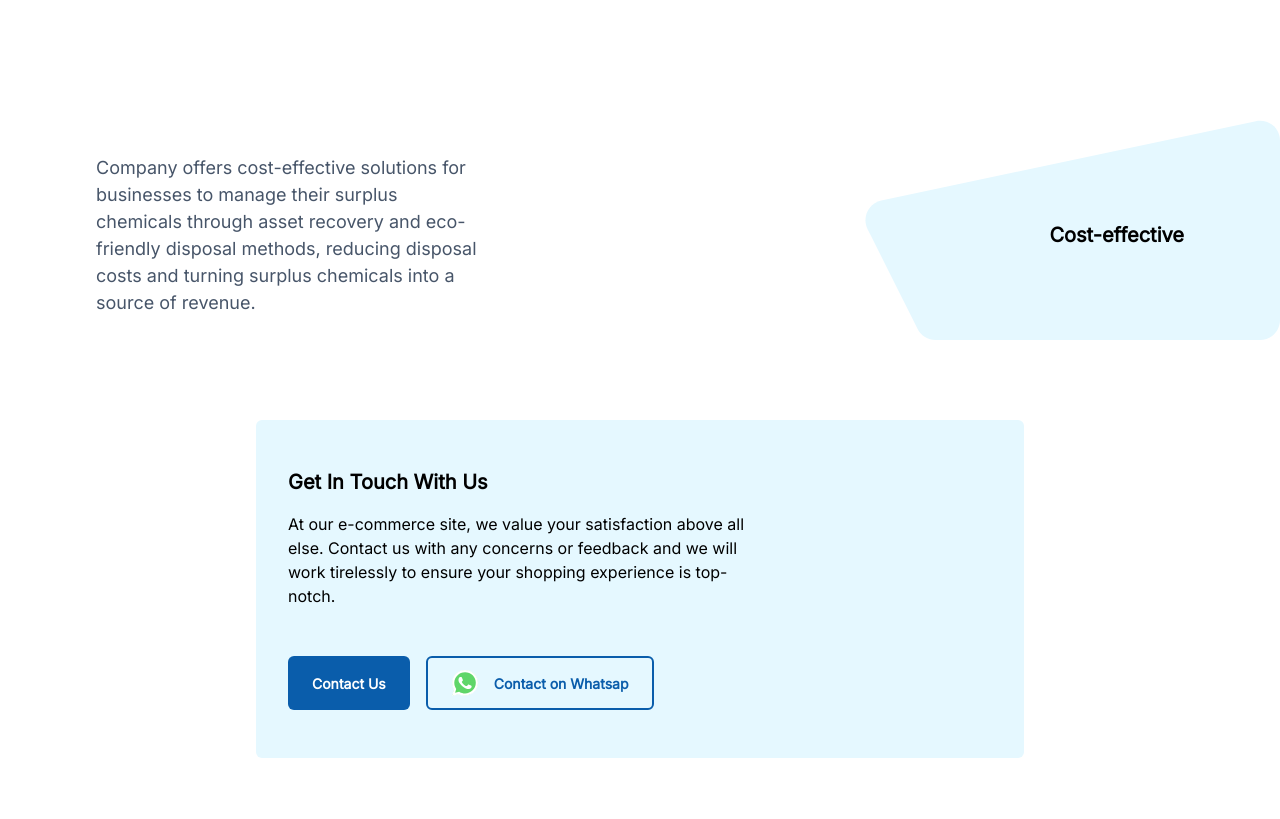
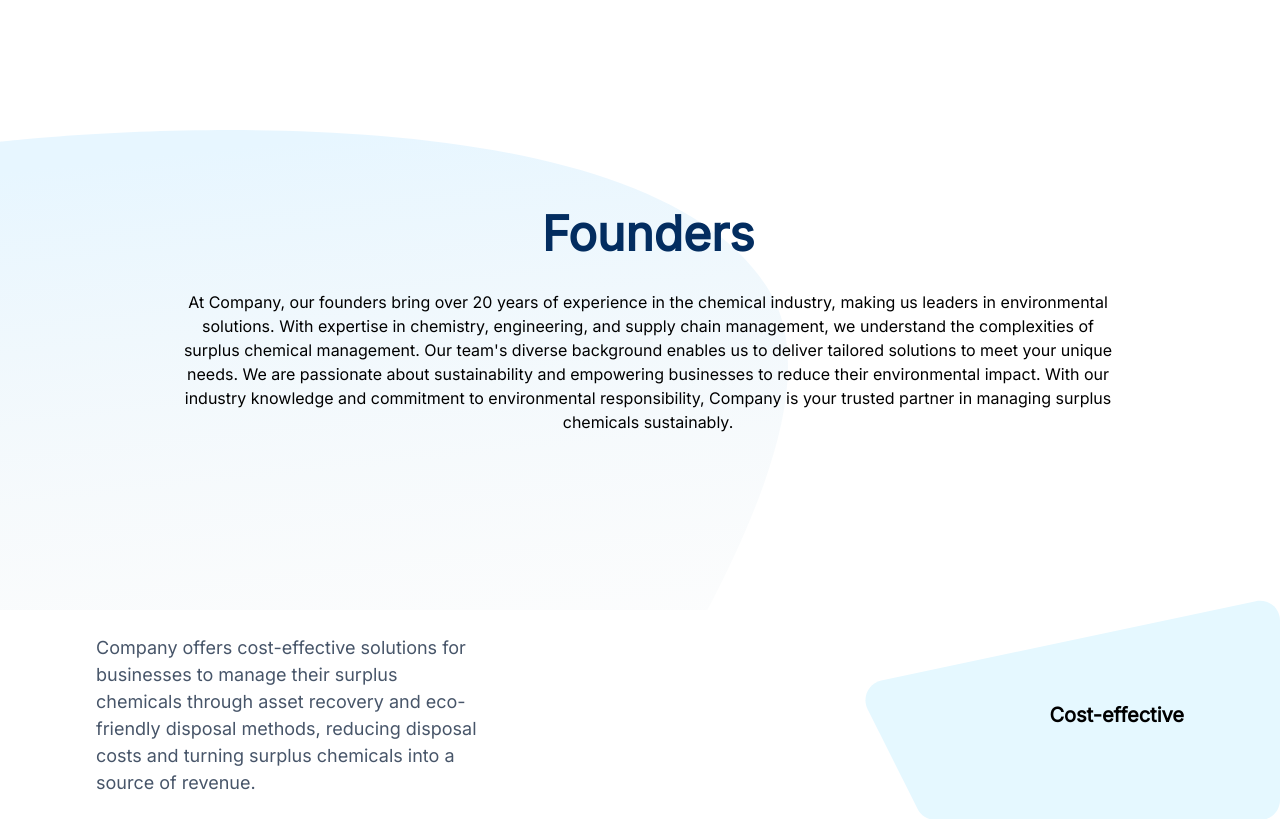
Before and after one commit to Manzi-Cedrick/chemistry-lab-platform, a Next.js app: page /about in a window 1280 px wide. Shown: the part 1040-1859 px from the top of the page. Built offline with nearby package versions, Linux system fonts and the light colour scheme.

Commit message:
[add]: founders-component reference

```diff
--- a/src/app/about/page.tsx
+++ b/src/app/about/page.tsx
@@ -4,6 +4,7 @@ import HeroSection from '../(components)/AboutHero'
 import Services from '../(components)/(about)/services'
 import CostEffective from '../(components)/(about)/CostEffective'
 import FooterReferenceOther from '../(components)/(about)/FooterReferenceOther'
+import Founders from '../(components)/(about)/founders'
 
 export const metadata: Metadata = {
     title: 'Psurplus About Us Page!',
@@ -15,6 +16,7 @@ const About = () => {
         <main>
             <HeroSection />
             <Services />
+            <Founders />
             <CostEffective />
             <FooterReferenceOther />
         </main>
```
